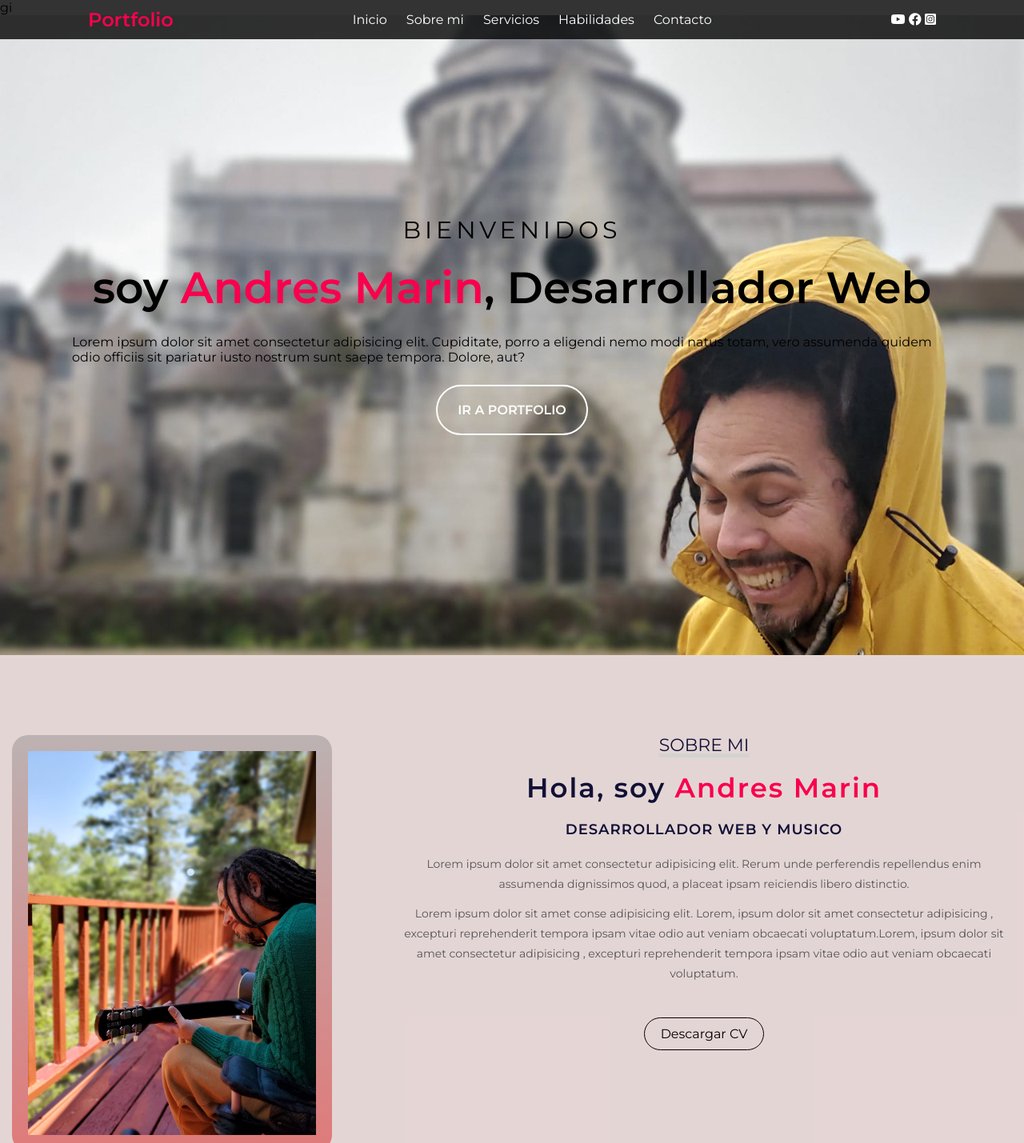
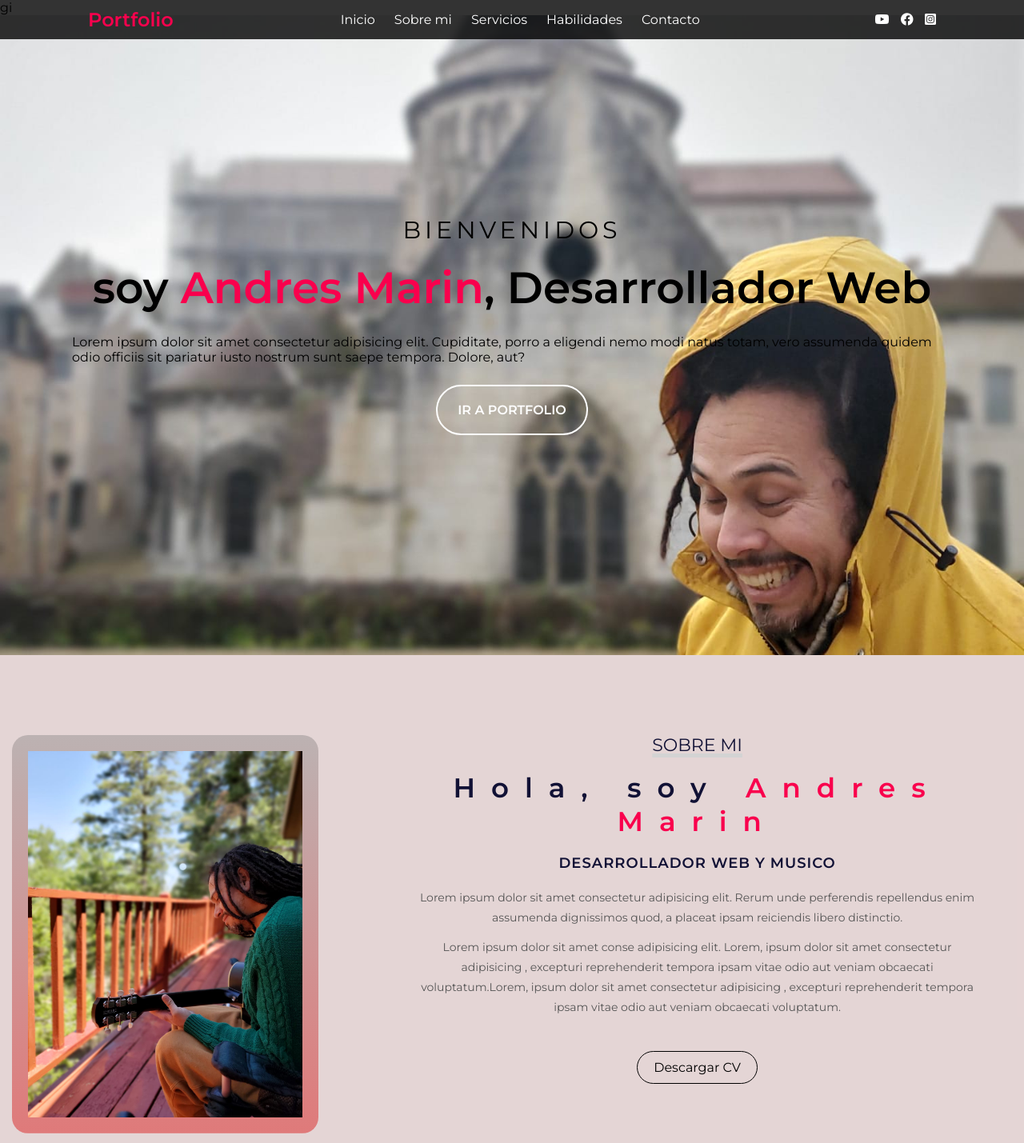
Before and after one commit to andresmarinmusico/portfoliocoder, a plain HTML site: page index.html in a window 1280 px wide. Shown: the top 1429 px of the page at 80% size. Drawn offline with Linux system fonts and the light colour scheme.

Commit message:
coregieltamanodelafotosobremi4intento

```diff
--- a/css/styles.css
+++ b/css/styles.css
@@ -63,7 +63,7 @@ html{
   text-decoration: none;
    color: #fff;
    display: inline-block;
-   margin-left: 1opx; transition: 0.5s;
+   margin-left: 10px; transition: 0.5s;
 }
 
 
@@ -156,9 +156,8 @@ html{
   background-size: cover;
   background-position: center center;
   text-align: center;
+}
 
-}
-height: 95vh;
 
 #sobremi .sobremi{
   margin: 0 40px;
@@ -177,7 +176,7 @@ height: 95vh;
   font-size: 34px;
   font-weight: bold;
   margin: 20px 0;
-  letter-spacing: 2px;
+  letter-spacing: 20px;
 }
 
 #sobremi .sobremi h2 span{
@@ -217,7 +216,7 @@ height: 95vh;
 
 /* SECCION S E R V I C I O S */
 #servicios{
-  padding: 100px 15px;
+  padding: 100px 150px;
   text-align: center;
   background: linear-gradient(#7574745c, rgba(156, 100, 100, 0.8));
 }
```
